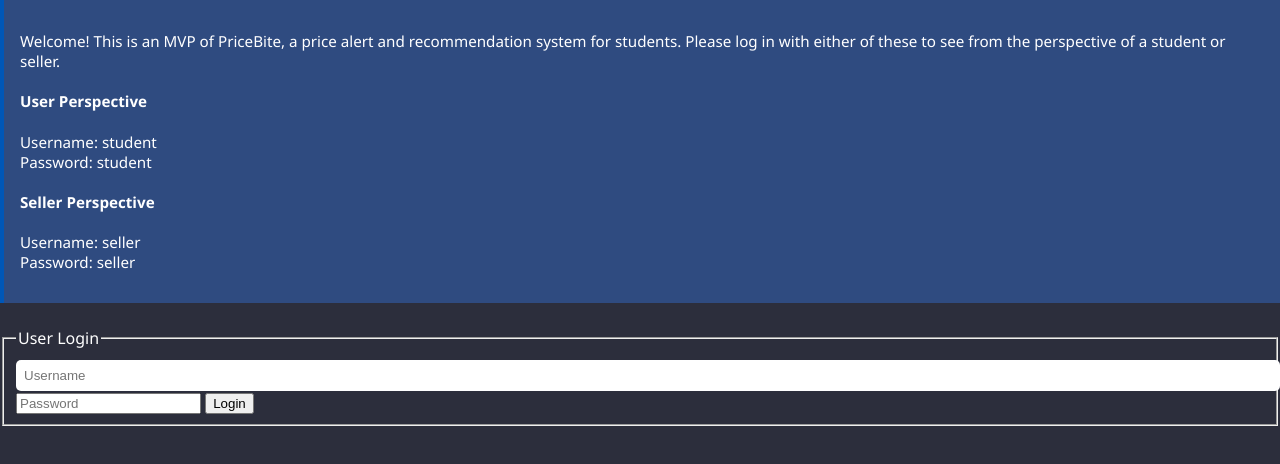
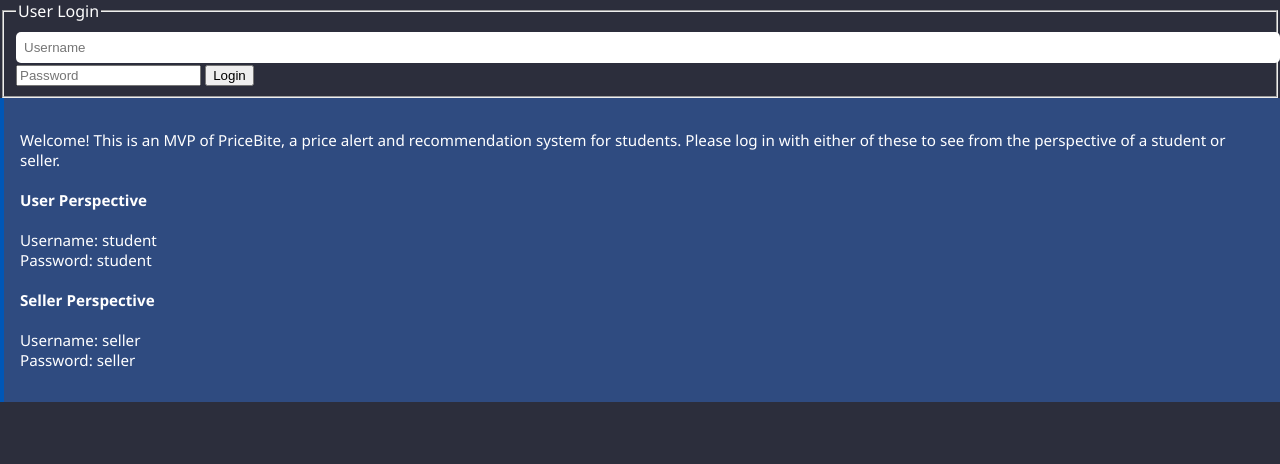
Before and after one commit to KwameSA/pricebite, a plain HTML site: page index.html in a window 1280 px wide. Drawn offline with Linux system fonts and the light colour scheme.

Commit message:
Update index.html

```diff
--- a/index.html
+++ b/index.html
@@ -7,14 +7,7 @@
     <link rel="stylesheet" href="main.css" />
   </head>
   <body>
-    <div class="banner">
-      <p>Welcome! This is an MVP of PriceBite, a price alert and recommendation system for students. Please log in with either of these to see from the perspective of a student or seller.</p>
-      <h4>User Perspective</h4>
-      <p>Username: student<br />Password: student</p>
-      <h4>Seller Perspective</h4>
-      <p>Username: seller<br />Password: seller</p>
-    </div>
-
+    <div class="login-container">
       <form id="login-form" autocomplete="off">
         <fieldset>
           <legend>User Login</legend>
@@ -32,6 +25,21 @@
         </fieldset>
       </form>
 
+      <div class="banner">
+        <p>Welcome! This is an MVP of PriceBite, a price alert and recommendation system for students. Please log in with either of these to see from the perspective of a student or seller.</p>
+        <div>
+          <section>
+            <h4>User Perspective</h4>
+            <p>Username: student<br />Password: student</p>
+          </section>
+          <section>
+            <h4>Seller Perspective</h4>
+            <p>Username: seller<br />Password: seller</p>
+          </section>
+        </div>
+      </div>
+    </div>
+
     <script type="module" src="js/main.js"></script>
   </body>
 </html>
```
Lines whose indentation alone changed are shown as unchanged.
